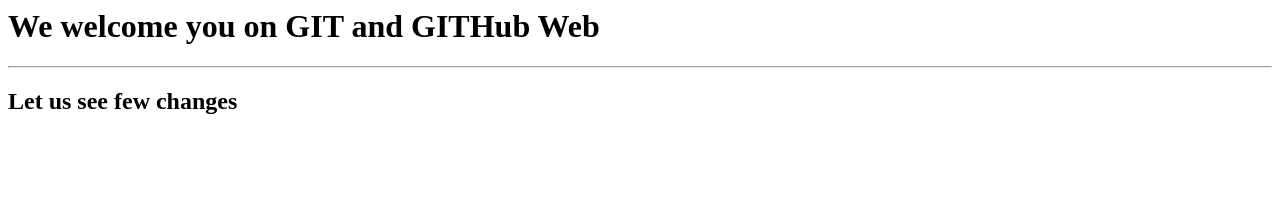
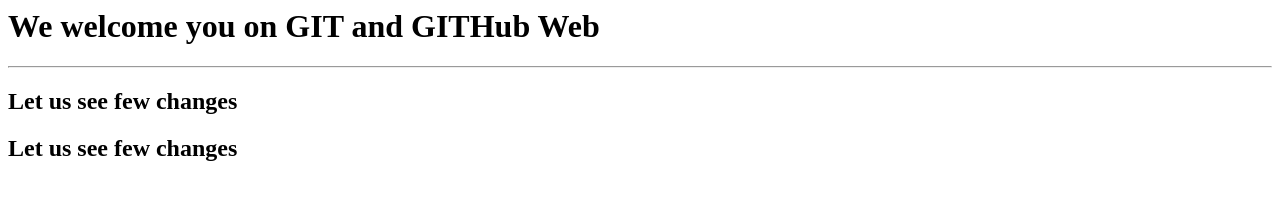
Before and after one commit to salman1256/ExampleOne, a plain HTML site: page index.html in a window 1280 px wide. Drawn offline with Linux system fonts and the light colour scheme.

Commit message:
initial commit

```diff
--- a/index.html
+++ b/index.html
@@ -4,5 +4,6 @@
     <h1> We welcome you on GIT and GITHub Web </h1>
     <hr />
     <h2>Let us see few changes </h2>
+    <h2>Let us see few changes </h2>
 </body>
 </html>
```
